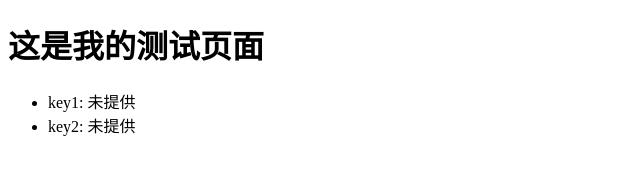
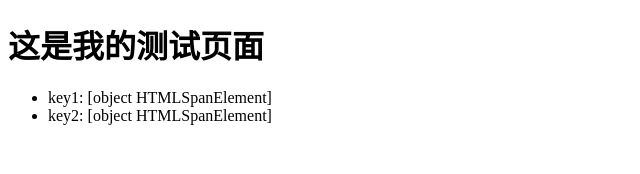
Before and after one commit to mikesteve6656/test-assessment-page, a plain HTML site: page index.html in a window 1280 px wide. Shown: the whole page, without its empty margins (0-640 px from the left). Drawn offline with Linux system fonts and the light colour scheme.

Commit message:
Update index.html

```diff
--- a/index.html
+++ b/index.html
@@ -40,8 +40,8 @@
         const key2Value = getQueryParam('key2');
 
         // Display the extracted values on the page
-        document.getElementById('key1').textContent = key1Value || '未提供';
-        document.getElementById('key2').textContent = key2Value || '未提供';
+        document.getElementById('key1').textContent = key1 || '未提供';
+        document.getElementById('key2').textContent = key2 || '未提供';
     </script>
 
     <!-- Add the JavaScript tag as part of Assessment 2 -->
@@ -55,18 +55,30 @@
             f.src=a;
             g.parentNode.insertBefore(f,g);
         })('https://utt.impactcdn.com/A2788006-de3d-4011-a57c-c4737e79de0365535.js','script','ire',document,window);
-        ire('identify', {
-            customerid: key1Value,  // Pass key1 value here
-            customeremail: key2Value // Pass key2 value here
-        });
-        var checkImpactLoaded = setInterval(function() {
-        if (typeof ire !== 'undefined') {
-            clearInterval(checkImpactLoaded);
-            console.log('Impact 脚本已加载');
-            // 在这里执行其他操作，例如发送消息
-            alert('Impact 脚本执行成功！');
-        }
-    }, 100);
+
+        console.log('Sending data to Impact:', {
+            customerid: key1Value,
+            customeremail: key2Value
+            });
+        if (typeof ire !== 'undefined' && key1Value && key2Value) {
+            ire('identify', {
+            customerid: key1Value,
+            customeremail: key2Value
+            });
+            console.log('Data sent to Impact successfully');
+            } else {
+                console.log('Error: key1 or key2 is missing or invalid');
+                }
+    //     var checkImpactLoaded = setInterval(function() {
+    //     if (typeof ire !== 'undefined') {
+    //         clearInterval(checkImpactLoaded);
+    //         console.log('Impact 脚本已加载');
+    //         // 在这里执行其他操作，例如发送消息
+    //         alert('Impact 脚本执行成功！');
+    //     }
+    // }, 100);
+
+
     </script>
 </body>
 </html>
```
